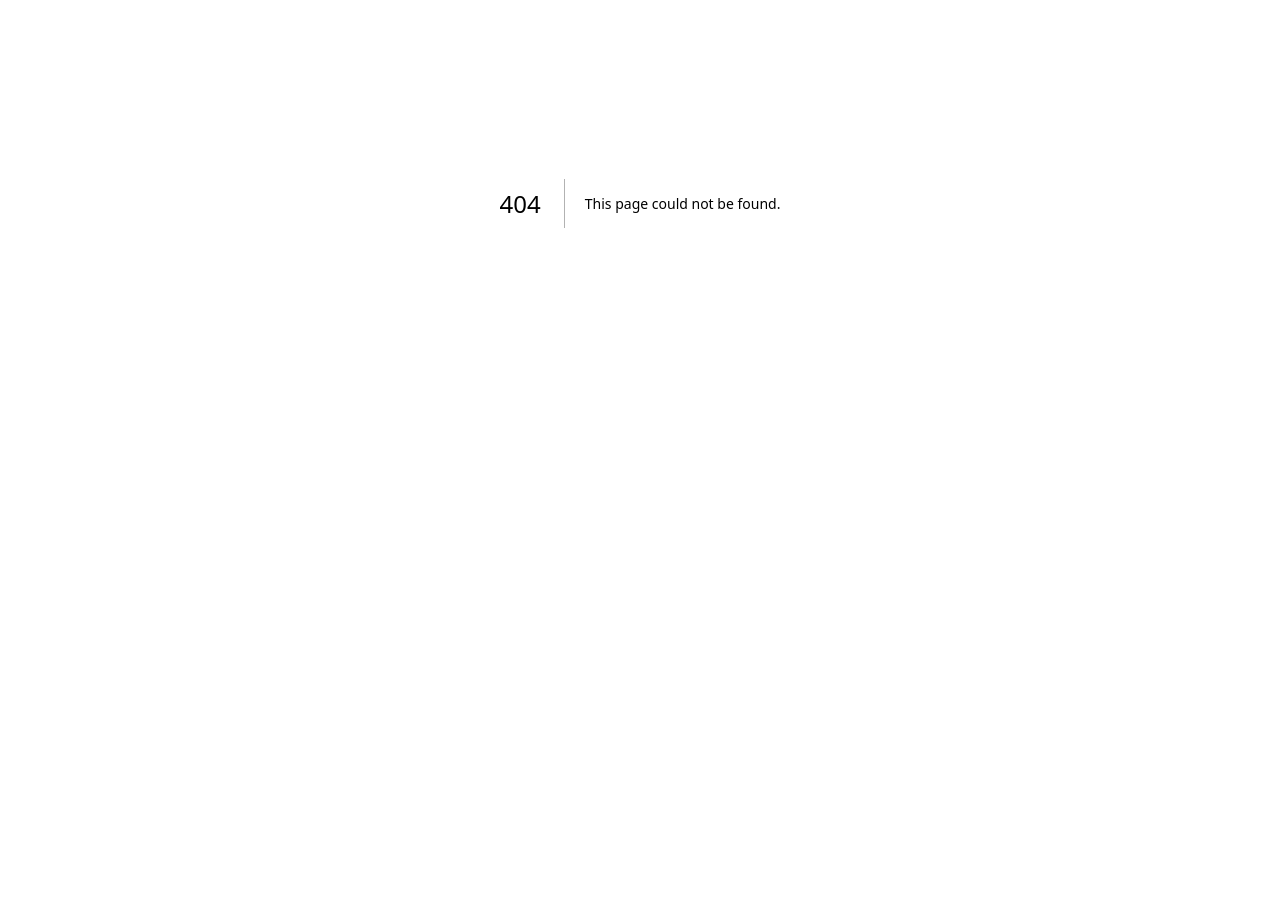
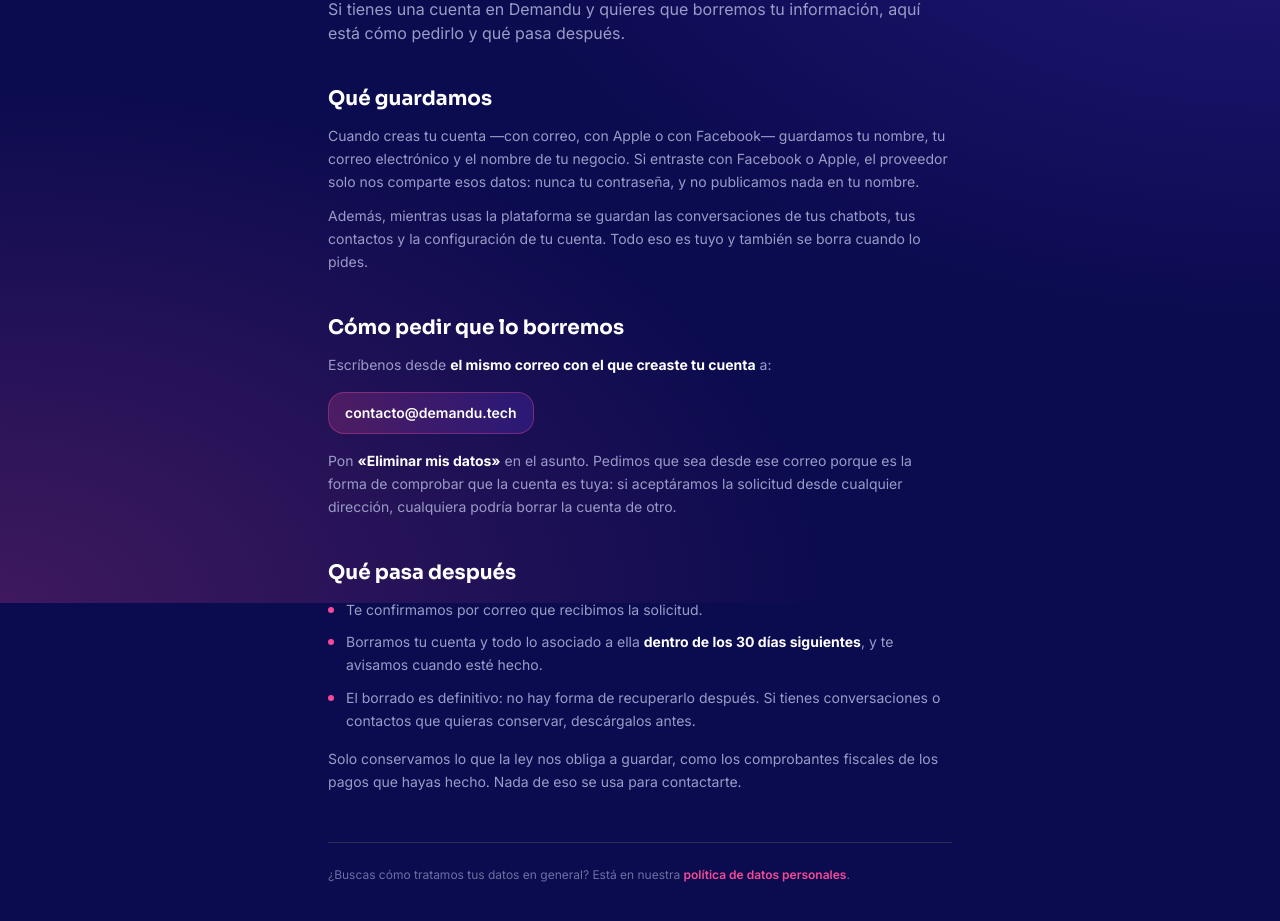
Before and after one commit to Demandu/demandu-chatbots, a Next.js app: page /eliminacion-de-datos in a window 1280 px wide. Before the commit this address had no page. Shown: the part 197-1118 px from the top of the page. Before the commit the page ends 800 px from the top, so only its background shows below. Built offline with nearby package versions, Linux system fonts and the light colour scheme.

Commit message:
Actualizar Demandu Chatbots

```diff
--- /dev/null
+++ b/src/app/eliminacion-de-datos/page.tsx
@@ -0,0 +1,126 @@
+import type { Metadata } from "next";
+import Link from "next/link";
+import { Logo } from "@/components/Logo";
+
+/**
+ * Cómo pedir que borremos tus datos.
+ *
+ * POR QUÉ EXISTE ESTA PÁGINA: Meta no deja publicar una app con Facebook
+ * Login sin una dirección donde el usuario pueda pedir la eliminación de sus
+ * datos. Pero no es solo un trámite: quien entra a la plataforma con su cuenta
+ * de Facebook nos está entregando su nombre y su correo, y tiene derecho a
+ * saber qué guardamos y a que lo borremos.
+ *
+ * ES PÚBLICA A PROPÓSITO: nadie debería tener que iniciar sesión para pedir
+ * que borren sus datos. Si estuviera dentro del panel, alguien que ya se fue
+ * no podría llegar.
+ *
+ * REGLA AL EDITAR: aquí solo puede decir cosas que de verdad hacemos. Si algún
+ * día se agrega un botón de borrado dentro de la plataforma, se añade aquí. No
+ * se prometen plazos ni mecanismos que no existan.
+ */
+export const metadata: Metadata = {
+  title: "Eliminación de datos · Demandu",
+  description:
+    "Cómo pedir que Demandu elimine los datos de tu cuenta, qué se borra y en cuánto tiempo.",
+};
+
+const CORREO = "contacto@demandu.tech";
+
+export default function EliminacionDeDatos() {
+  return (
+    <main className="min-h-[100dvh] bg-navy">
+      <div className="absolute inset-0 bg-demandu-radial" />
+
+      <div className="relative mx-auto max-w-2xl px-6 py-12 sm:py-16">
+        <Link href="/login" className="inline-block">
+          <Logo />
+        </Link>
+
+        <h1 className="mt-10 font-display text-3xl font-extrabold leading-tight text-white sm:text-4xl">
+          Eliminación de datos
+        </h1>
+        <p className="mt-3 text-muted">
+          Si tienes una cuenta en Demandu y quieres que borremos tu información, aquí está cómo
+          pedirlo y qué pasa después.
+        </p>
+
+        <section className="mt-10">
+          <h2 className="font-display text-xl font-bold text-white">Qué guardamos</h2>
+          <p className="mt-3 text-sm leading-relaxed text-muted">
+            Cuando creas tu cuenta —con correo, con Apple o con Facebook— guardamos tu nombre, tu
+            correo electrónico y el nombre de tu negocio. Si entraste con Facebook o Apple, el
+            proveedor solo nos comparte esos datos: nunca tu contraseña, y no publicamos nada en tu
+            nombre.
+          </p>
+          <p className="mt-3 text-sm leading-relaxed text-muted">
+            Además, mientras usas la plataforma se guardan las conversaciones de tus chatbots, tus
+            contactos y la configuración de tu cuenta. Todo eso es tuyo y también se borra cuando lo
+            pides.
+          </p>
+        </section>
+
+        <section className="mt-10">
+          <h2 className="font-display text-xl font-bold text-white">Cómo pedir que lo borremos</h2>
+          <p className="mt-3 text-sm leading-relaxed text-muted">
+            Escríbenos desde <b className="text-white">el mismo correo con el que creaste tu cuenta</b>{" "}
+            a:
+          </p>
+          <a
+            href={`mailto:${CORREO}?subject=${encodeURIComponent("Eliminar mis datos")}`}
+            className="mt-4 inline-flex items-center rounded-xl border border-pink/35 bg-gradient-to-r from-pink/20 to-violet/20 px-4 py-2.5 text-sm font-semibold text-white transition hover:opacity-90"
+          >
+            {CORREO}
+          </a>
+          <p className="mt-4 text-sm leading-relaxed text-muted">
+            Pon <b className="text-white">«Eliminar mis datos»</b> en el asunto. Pedimos que sea
+            desde ese correo porque es la forma de comprobar que la cuenta es tuya: si aceptáramos la
+            solicitud desde cualquier dirección, cualquiera podría borrar la cuenta de otro.
+          </p>
+        </section>
+
+        <section className="mt-10">
+          <h2 className="font-display text-xl font-bold text-white">Qué pasa después</h2>
+          <ul className="mt-3 space-y-2.5 text-sm leading-relaxed text-muted">
+            <li className="flex gap-3">
+              <span className="mt-2 h-1.5 w-1.5 flex-none rounded-full bg-pink" />
+              <span>Te confirmamos por correo que recibimos la solicitud.</span>
+            </li>
+            <li className="flex gap-3">
+              <span className="mt-2 h-1.5 w-1.5 flex-none rounded-full bg-pink" />
+              <span>
+                Borramos tu cuenta y todo lo asociado a ella{" "}
+                <b className="text-white">dentro de los 30 días siguientes</b>, y te avisamos cuando
+                esté hecho.
+              </span>
+            </li>
+            <li className="flex gap-3">
+              <span className="mt-2 h-1.5 w-1.5 flex-none rounded-full bg-pink" />
+              <span>
+                El borrado es definitivo: no hay forma de recuperarlo después. Si tienes
+                conversaciones o contactos que quieras conservar, descárgalos antes.
+              </span>
+            </li>
+          </ul>
+          <p className="mt-4 text-sm leading-relaxed text-muted">
+            Solo conservamos lo que la ley nos obliga a guardar, como los comprobantes fiscales de
+            los pagos que hayas hecho. Nada de eso se usa para contactarte.
+          </p>
+        </section>
+
+        <p className="mt-12 border-t border-surface-border pt-6 text-xs text-muted-2">
+          ¿Buscas cómo tratamos tus datos en general? Está en nuestra{" "}
+          <a
+            href="https://www.demandu.tech/politicadatospersonales"
+            className="font-semibold text-pink hover:underline"
+            target="_blank"
+            rel="noopener noreferrer"
+          >
+            política de datos personales
+          </a>
+          .
+        </p>
+      </div>
+    </main>
+  );
+}
```
Also changed, not shown: demandu-icono-1024.png (added).
